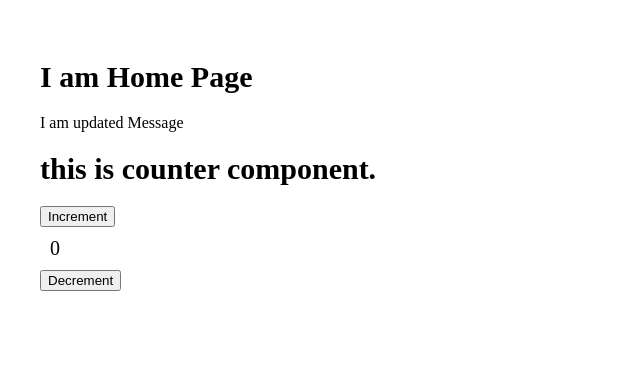
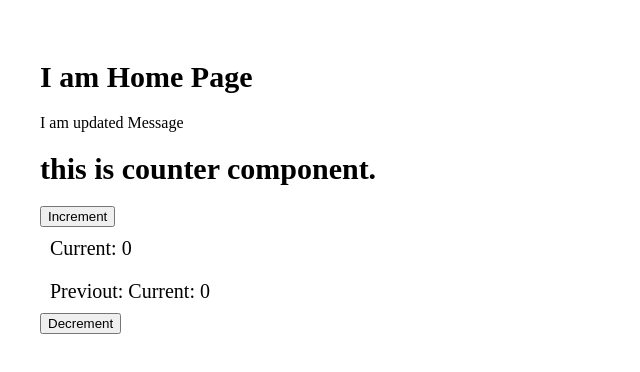
Before and after one commit to ta21no/ta21no-reactjs-firebase-servicario, a React (Create React App) app: page / in a window 1280 px wide. Shown: the top 372 px of the page, without its empty margins (0-640 px from the left). Built offline with nearby package versions, Linux system fonts and the light colour scheme.

Commit message:
useRefで一つ前の値を保持するサンプル

```diff
--- a/src/components/Counter.js
+++ b/src/components/Counter.js
@@ -1,8 +1,15 @@
-import React, {useEffect, useState} from 'react'
+import React, {useEffect, useState, useRef} from 'react'
 
 const Counter = props => {
     const [count, setCount] = useState(0)
     const { title, onChange } = props
+
+    const prevCountRef = useRef()
+
+    useEffect(() => {
+        debugger
+        prevCountRef.current = count
+    })
 
     const increment = () => {
         const newCount = count + 1
@@ -16,11 +23,15 @@ const Counter = props => {
         onChange('decrement', newCount)
     }
 
+    debugger
+    const prevCount = prevCountRef.current
+
     return (
         <div>
             <h1>{title}</h1>
             <button onClick={increment}>Increment</button>
-            <div className="counter">{count}</div>
+            <div className="counter">Current: {count}</div>
+            <div className="counter">Previout: Current: {prevCount}</div>
             <button onClick={decrement}>Decrement</button>
         </div>
     )
```
